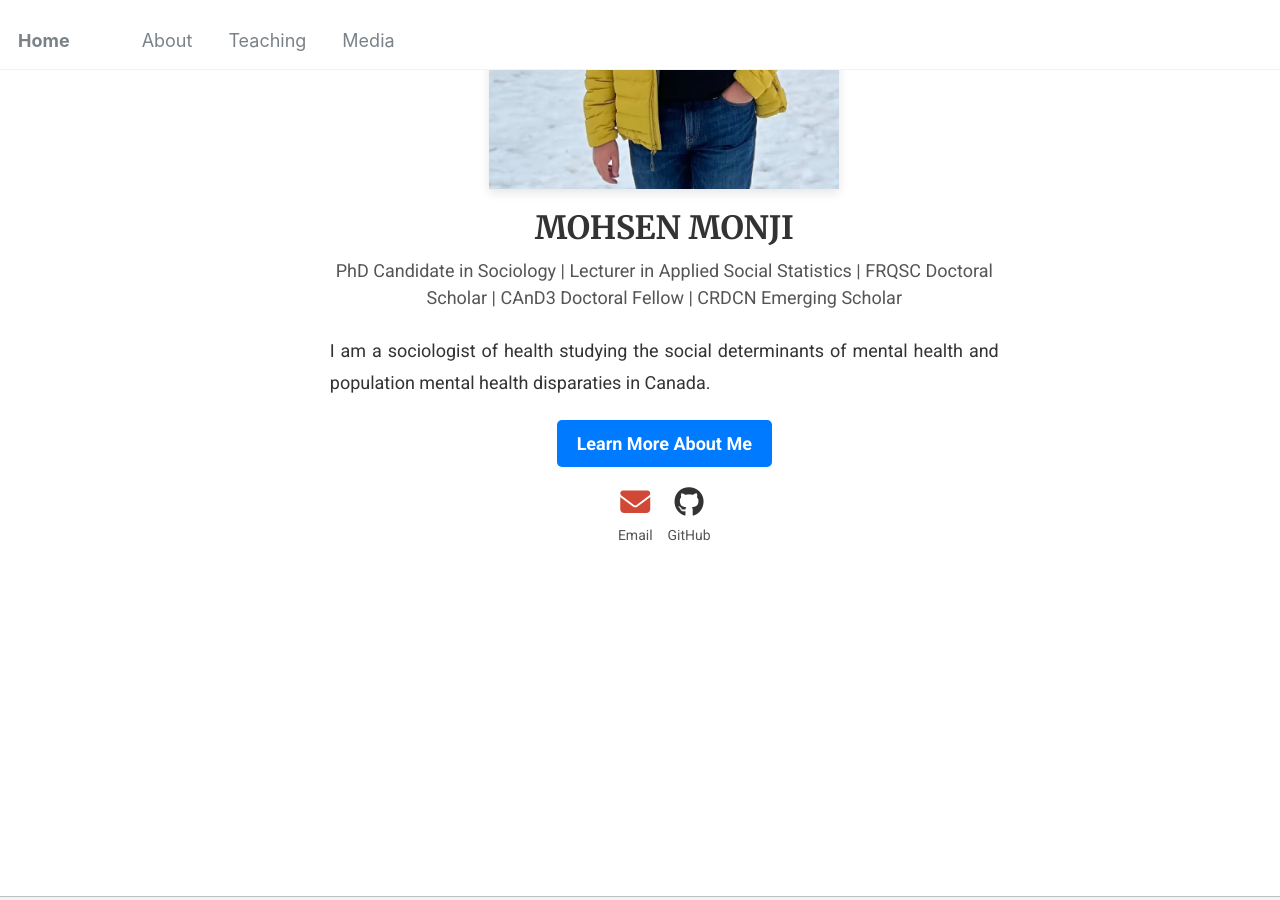
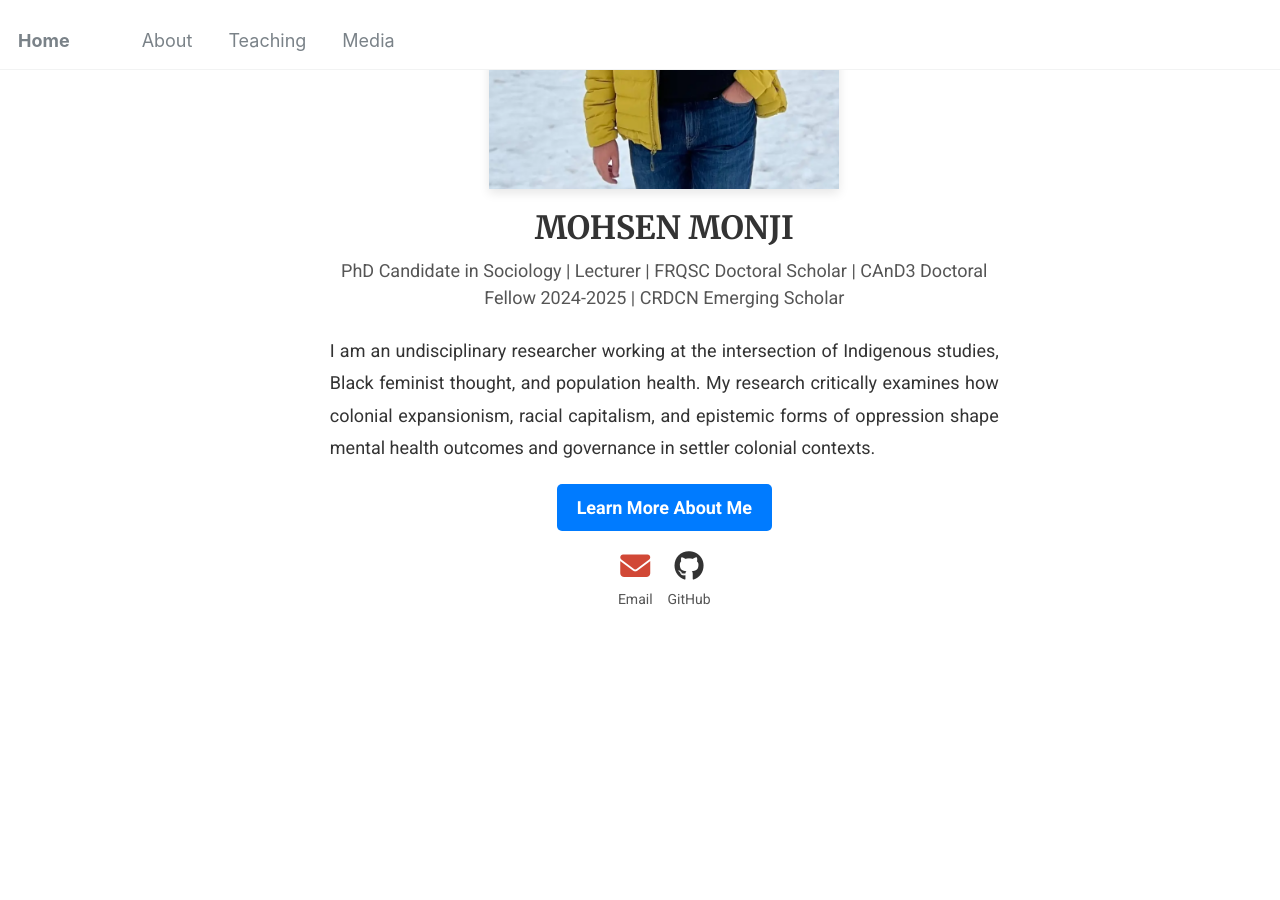
Before and after one commit to Mohsnmonji/mohsnmonji.github.io, a Jekyll site: the page built from _pages/front.md, in a window 1280 px wide and 900 px high, scrolled down 378 px. Built offline with Jekyll 4.4.1, drawn with Linux system fonts in a browser that asks for light colours.

Commit message:
Update front.md

```diff
--- a/_pages/front.md
+++ b/_pages/front.md
@@ -21,12 +21,13 @@ hide_avatar: true
 
   <!-- Subtitle -->
   <p style="font-size: 18px; margin-top: 5px; color: #555;">
-    PhD Candidate in Sociology | Lecturer in Applied Social Statistics | FRQSC Doctoral Scholar | CAnD3 Doctoral Fellow | CRDCN Emerging Scholar
+    PhD Candidate in Sociology | Lecturer | FRQSC Doctoral Scholar | CAnD3 Doctoral Fellow 2024-2025 | CRDCN Emerging Scholar
   </p>
 
   <!-- Description -->
-  <p style="font-size: 18px; color: #333; text-align: justify; line-height: 1.8; margin-bottom: 20px;">
-    I am a sociologist of health studying the social determinants of mental health and population mental health disparaties in Canada.
+<p style="font-size: 18px; color: #333; text-align: justify; line-height: 1.8; margin-bottom: 20px;">
+  I am an undisciplinary researcher working at the intersection of Indigenous studies, Black feminist thought, and population health. My research critically examines how colonial expansionism, racial capitalism, and epistemic forms of oppression shape mental health outcomes and governance in settler colonial contexts.
+</p>
 
   <!-- Button -->
   <div style="margin-bottom: 20px;">
```
